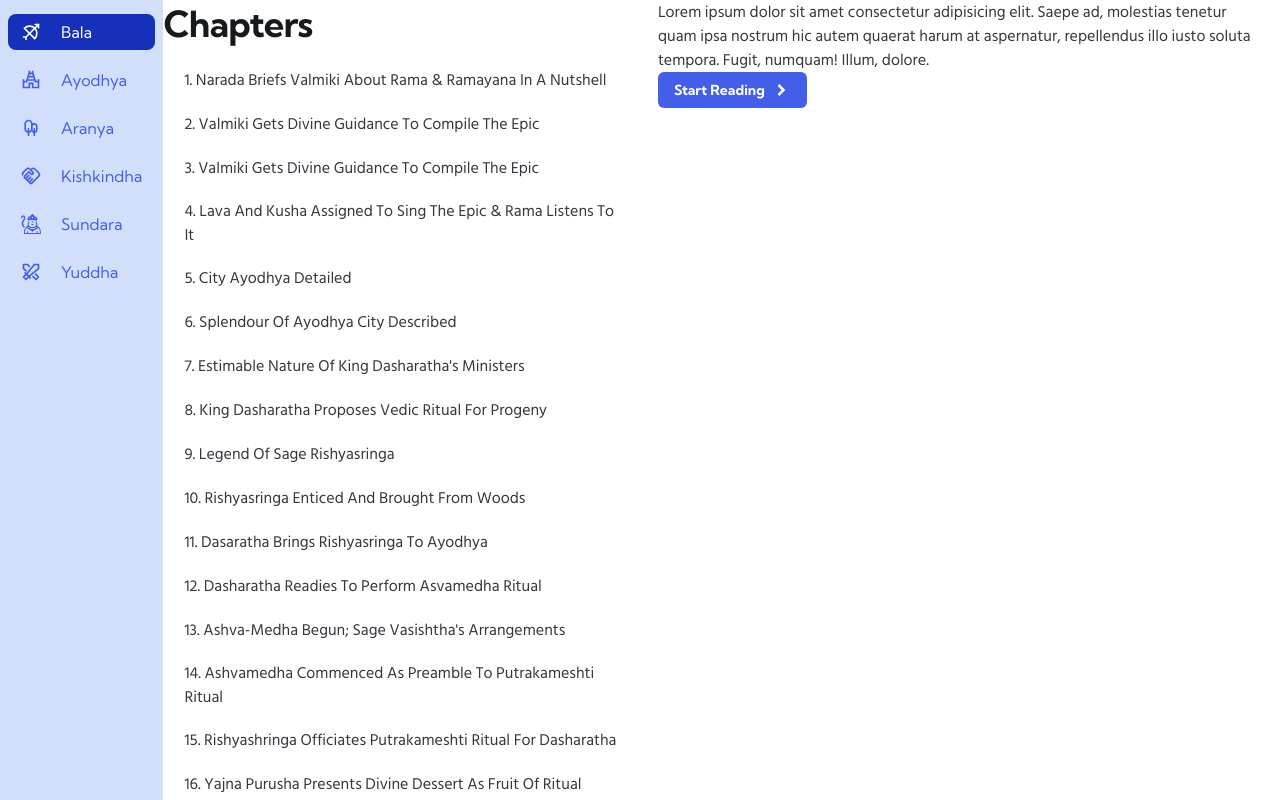
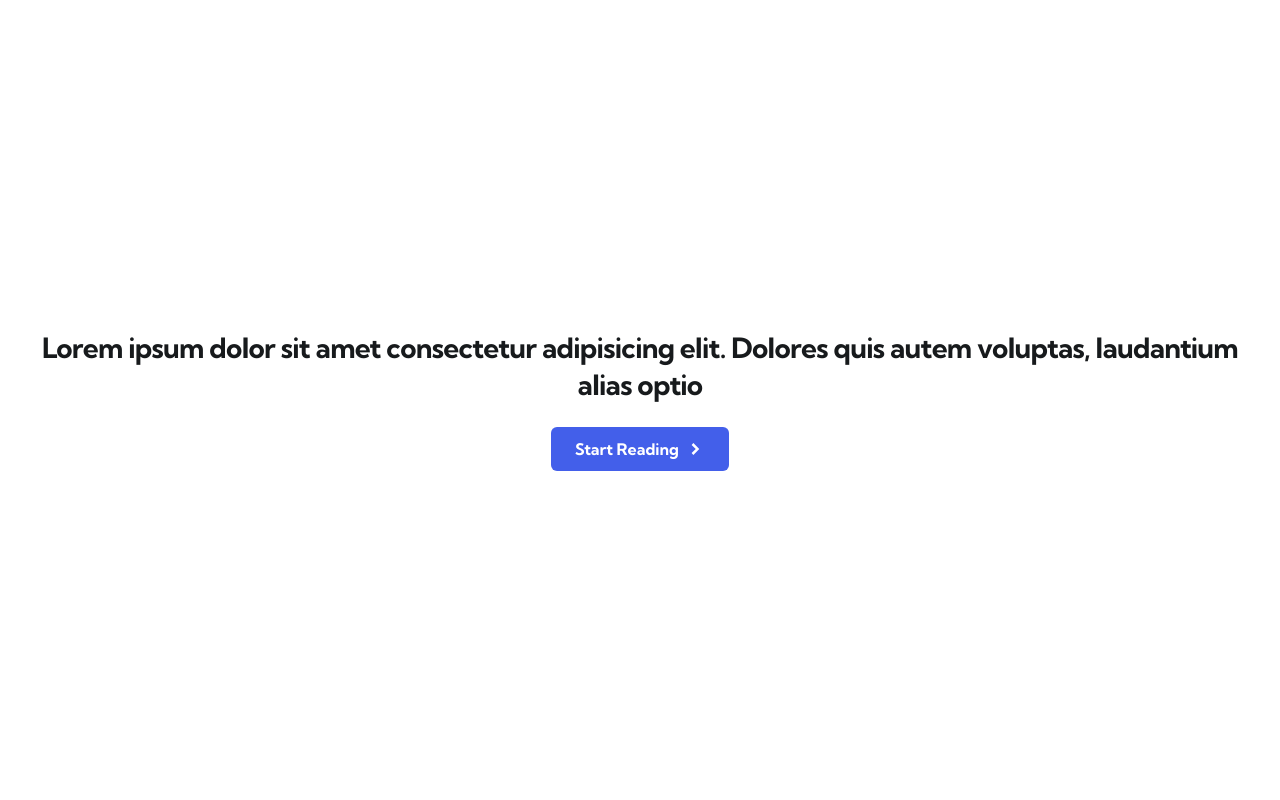
Before and after one commit to badalsaibo/read-ramayana, a Next.js app: page / in a window 1280 px wide. Built offline with nearby package versions, Linux system fonts and the light colour scheme.

Commit message:
feat: center align home page

```diff
--- a/src/components/Layout/Layout.tsx
+++ b/src/components/Layout/Layout.tsx
@@ -1,28 +1,26 @@
-import { Box, Stack, styled } from '@mui/joy';
+import { styled } from '@mui/joy';
+import Stack from '@mui/joy/Stack';
 import Breadcrumbs from 'components/Breadcrumbs';
-import ChaptersSidebar from 'components/ChaptersSidebar';
-import Sidebar from 'components/Sidebar';
-import KandaProvider from 'provider/KandaProvider';
+import { useRouter } from 'next/router';
 
 type TLayoutProps = {
   children: React.ReactNode;
 };
 
-const Container = styled(Box)(() => ({
+const Container = styled(Stack)(({ theme }) => ({
+  flexGrow: 1,
   height: '100%',
-  display: 'grid',
-  gridTemplateColumns: 'min-content 0.75fr 1fr',
-  gridTemplateRows: '100%',
+  padding: theme.spacing(2),
 }));
 
 const Layout = ({ children }: TLayoutProps) => {
+  const router = useRouter();
+
+  const isRootRoute = router.asPath === '/';
   return (
     <Container>
-      <KandaProvider>
-        <Sidebar />
-        <ChaptersSidebar />
-      </KandaProvider>
-      <Box sx={{ px: 2 }}>{children}</Box>
+      {!isRootRoute && <Breadcrumbs />}
+      {children}
     </Container>
   );
 };
--- a/src/pages/_app.tsx
+++ b/src/pages/_app.tsx
@@ -12,9 +12,6 @@ const globalStyles = (
     styles={{
       'html, body, div#__next': {
         height: '100%',
-      },
-      body: {
-        overflow: 'hidden',
       },
     }}
   />
--- a/src/pages/index.tsx
+++ b/src/pages/index.tsx
@@ -1,13 +1,13 @@
 import Head from 'next/head';
 import Typography from '@mui/joy/Typography';
-import { Box, Button, Stack } from '@mui/joy';
+import Button from '@mui/joy/Button';
+import Stack from '@mui/joy/Stack';
 import ChevronRightCircle from 'icons/ChevronRightCircle';
-import styled from '@emotion/styled';
 import Link from 'next/link';
 
 export default function Home() {
   return (
-    <>
+    <Stack height="100%" justifyContent="center" alignItems="center" spacing={3}>
       <Head>
         <title>Read Ramayana</title>
         <meta name="title" content="Read Ramayana" />
@@ -20,15 +20,13 @@ export default function Home() {
         <meta http-equiv="Content-Type" content="text/html; charset=utf-8" />
         <meta name="language" content="English" />
       </Head>
-      <Stack spacing={1}>
-        <Typography level="body1">
-          Lorem ipsum dolor sit amet consectetur adipisicing elit. Saepe ad, molestias tenetur quam ipsa nostrum hic
-          autem quaerat harum at aspernatur, repellendus illo iusto soluta tempora. Fugit, numquam! Illum, dolore.
-        </Typography>
-      </Stack>
-      <Button endDecorator={<ChevronRightCircle size={20} />} size="md" component={Link} href="/kanda">
+      <Typography level="h2" component="h1" textAlign="center" fontSize="1.75rem">
+        {/* Immerse yourself in the timeless epic of Ramayana by reading it online */}
+        Lorem ipsum dolor sit amet consectetur adipisicing elit. Dolores quis autem voluptas, laudantium alias optio
+      </Typography>
+      <Button endDecorator={<ChevronRightCircle size={20} />} size="lg" component={Link} href="/kanda">
         Start Reading
       </Button>
-    </>
+    </Stack>
   );
 }
--- a/src/pages/kanda/[kanda]/[sarga]/index.tsx
+++ b/src/pages/kanda/[kanda]/[sarga]/index.tsx
@@ -76,8 +76,4 @@ const Sarga = (props: TSargaProps) => {
 
 export default Sarga;
 
-const Container = styled(Stack)(({ theme }) => ({
-  height: '100%',
-  paddingLeft: theme.spacing(2),
-  paddingRight: theme.spacing(2),
-}));
+const Container = styled(Stack)(() => ({}));
```
